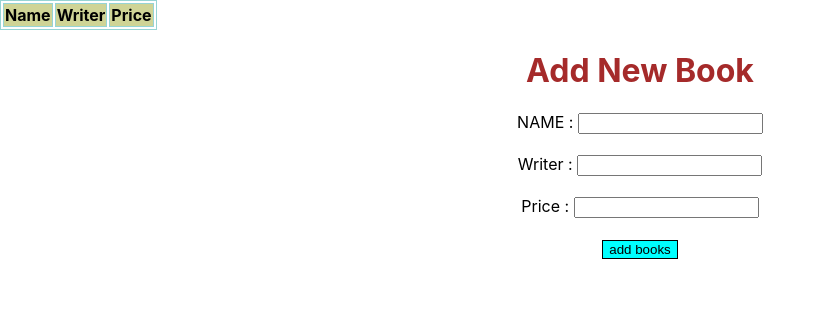
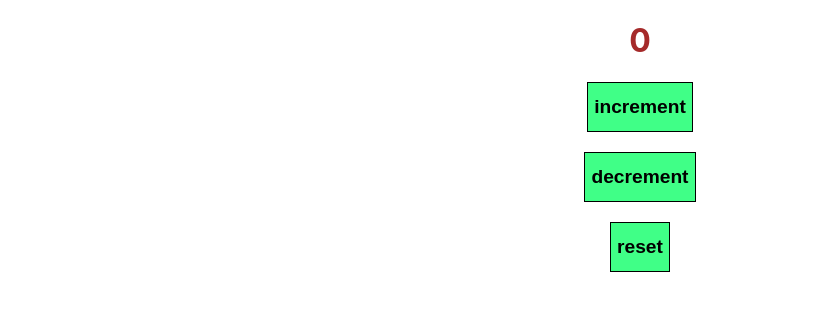
Before and after one commit to nilesh44/React-Hook-Demo, a React (Create React App) app: page / in a window 1280 px wide. Shown: the top 310 px of the page, without its empty margins (0-826 px from the left). Built offline with nearby package versions, Linux system fonts and the light colour scheme.

Commit message:
Added demo for UseCallback and UseReducer hooks

```diff
--- a/src/App.js
+++ b/src/App.js
@@ -4,6 +4,8 @@ import React, { Component, useState } from "react";
 import { Test } from "./Test";
 import { Counter } from "./useEffectHookDemo/Counter";
 import { UseStateObjecAsVeriableDemo } from "./useStateDemo/UseStateObjecAsVeriableDemo";
+import { Employee } from "./useMemoAndUseCallBackHookDemo/Employee";
+import { CounterWithUseReducer } from "./useReducer/CounterWithUseReducer";
 function App() {
   const [counterOn, setCounterOn] = useState(true);
   const [testname, setTestname] = useState("");
@@ -40,7 +42,9 @@ function App() {
 
       <div>{counterOn && <Counter name={testname} />}</div> */}
 
-      <UseStateObjecAsVeriableDemo />
+      {/* <UseStateObjecAsVeriableDemo /> */}
+      {/* <Employee /> */}
+      <CounterWithUseReducer />
     </div>
   );
 }
--- a/src/index.js
+++ b/src/index.js
@@ -3,7 +3,7 @@ import ReactDOM from "react-dom/client";
 import "./index.css";
 import App from "./App";
 import reportWebVitals from "./reportWebVitals";
-import { Counter } from "./Counter";
+
 const root = ReactDOM.createRoot(document.getElementById("root"));
 root.render(<App />);
 
--- /dev/null
+++ b/src/useMemoAndUseCallBackHookDemo/Employee.js
@@ -0,0 +1,43 @@
+import React, { useCallback, useMemo, useState } from "react";
+import IncrementAge from "./IncrementAge";
+import IncrementSalary from "./IncrementSalary";
+import PrintAge from "./PrintAge";
+import PrintSalary from "./PrintSalary";
+export const Employee = () => {
+  const [age, setAge] = useState(20);
+  const [salary, setSalary] = useState(1000);
+
+  //useCallback returns a memoized function
+  //   /These hooks will give you back a cached version unless one of their dependencies (e.g. state or props) changes.
+  //   useCallback follows the concept of Memoization (caching)
+  //   it will execute first time and store value for next time it will return same value if it's dependency state and prop is not updated
+  // it only execute this function when the value of dependency state and prop change.
+  // this will imporve the performance of the application
+  // due to this react will avoide unnecessary rendering and unnecessary execution of function.
+  const incrementAge = useCallback(() => {
+    setAge((previousAge) => {
+      return previousAge + 1;
+    });
+  }, [age]);
+
+  const incrementSalary = useCallback(() => {
+    setSalary((previousSalary) => {
+      return previousSalary + 1000;
+    });
+  }, [salary]);
+
+  return (
+    <div>
+      <h1>Employee component</h1>
+
+      <IncrementSalary incrementSalary={incrementSalary} />
+      <PrintSalary salary={salary} />
+      {/* IncrementAge will rerender only when value of age is updated because
+       we have added useCallback to IncrementAge
+      if we will not use callback then IncrementAge component will render
+      on each and every rendering of employ component*/}
+      <IncrementAge incrementAge={incrementAge} />
+      <PrintAge age={age} />
+    </div>
+  );
+};
--- /dev/null
+++ b/src/useMemoAndUseCallBackHookDemo/IncrementAge.js
@@ -0,0 +1,14 @@
+import React, { memo } from "react";
+
+const IncrementAge = (props) => {
+  {
+    console.log("render Increment Age");
+  }
+  return (
+    <div>
+      <button onClick={props.incrementAge}>incrementAge</button>
+    </div>
+  );
+};
+
+export default memo(IncrementAge);
--- /dev/null
+++ b/src/useMemoAndUseCallBackHookDemo/IncrementSalary.js
@@ -0,0 +1,11 @@
+import React, { memo } from "react";
+
+const IncrementSalary = (props) => {
+  console.log("render IncrementSalary");
+  return (
+    <div>
+      <button onClick={props.incrementSalary}>incrementSalary</button>
+    </div>
+  );
+};
+export default memo(IncrementSalary);
--- /dev/null
+++ b/src/useMemoAndUseCallBackHookDemo/PrintAge.js
@@ -0,0 +1,13 @@
+import React, { memo } from "react";
+
+const PrintAge = (props) => {
+  console.log("render Print Age");
+  return (
+    <div>
+      <h1>Print Age</h1>
+
+      <h1>{props.age}</h1>
+    </div>
+  );
+};
+export default memo(PrintAge);
--- /dev/null
+++ b/src/useMemoAndUseCallBackHookDemo/PrintSalary.js
@@ -0,0 +1,15 @@
+import React, { memo } from "react";
+import { useState, useMemo } from "react";
+
+const PrintSalary = ({ salary }) => {
+  console.log("render PrintSalary");
+  return (
+    <div>
+      <h1>PrintSalary</h1>
+
+      <h1>{salary}</h1>
+    </div>
+  );
+};
+
+export default memo(PrintSalary);
--- /dev/null
+++ b/src/useReducer/CounterReducer.js
@@ -0,0 +1,13 @@
+export const initialState = 0;
+export const counterReducer = (state, action) => {
+  switch (action) {
+    case "increment":
+      return state + 1;
+    case "decrement":
+      return state - 1;
+    case "reset":
+      return 0;
+    default:
+      break;
+  }
+};
--- /dev/null
+++ b/src/useReducer/CounterWithUseReducer.css
@@ -0,0 +1,7 @@
+button {
+  height: 50px;
+  background-color: #40ff87;
+  border: 1px solid black;
+  font-size: larger;
+  font-weight: bold;
+}
--- /dev/null
+++ b/src/useReducer/CounterWithUseReducer.js
@@ -0,0 +1,36 @@
+import React, { useReducer } from "react";
+import "./CounterWithUseReducer.css";
+import { counterReducer, initialState } from "./CounterReducer";
+export const CounterWithUseReducer = () => {
+  const [count, dispatch] = useReducer(counterReducer, initialState);
+  return (
+    <div>
+      <h1>{count}</h1>
+      <button
+        onClick={() => {
+          dispatch("increment");
+        }}
+      >
+        increment
+      </button>
+      <br />
+      <br />
+      <button
+        onClick={() => {
+          dispatch("decrement");
+        }}
+      >
+        decrement
+      </button>
+      <br />
+      <br />
+      <button
+        onClick={() => {
+          dispatch("reset");
+        }}
+      >
+        reset
+      </button>
+    </div>
+  );
+};
```
